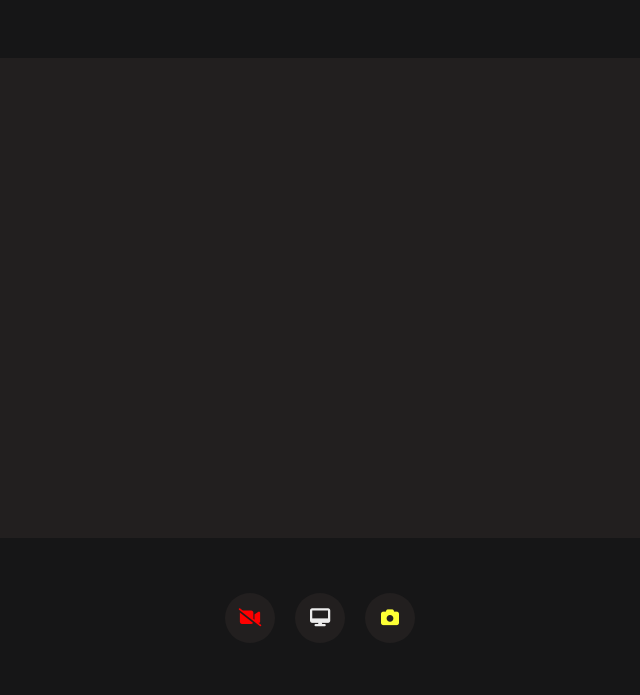
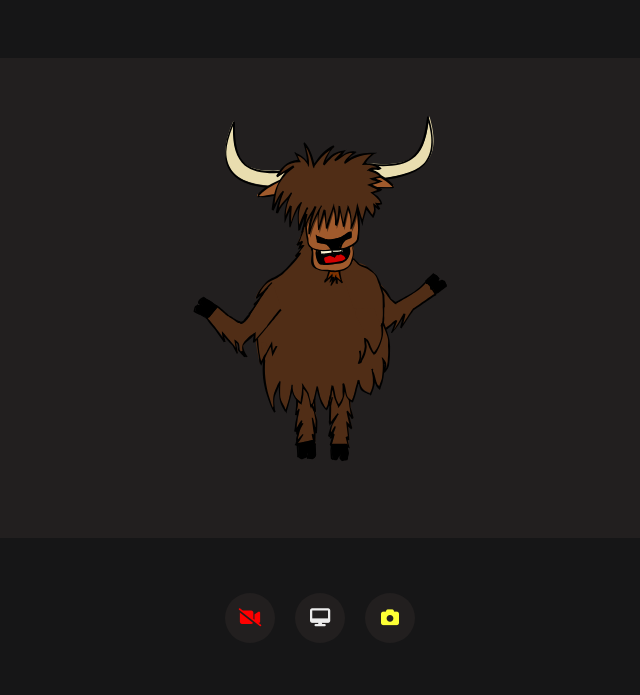
Before and after one commit to FiorellaChilcon/Screen-Capture-API-Test, a plain HTML site: page src/index.html in a window 1280 px wide. Shown: the top 695 px of the page, without its empty margins (320-960 px from the left). Drawn offline with Linux system fonts and the light colour scheme; the site is published under a folder, as on GitHub Pages, so addresses that start at the root find nothing.

Commit message:
images relocation

```diff
--- a/src/style.css
+++ b/src/style.css
@@ -8,7 +8,7 @@ body {
 
 video, canvas {
   background-color: rgb(34, 31, 31);
-  background-image: url('/public/assets/images/avatar.svg');
+  background-image: url('images/avatar.svg');
   background-size: auto 380px;
   background-repeat: no-repeat;
   background-position: center;
```
Also changed, not shown: src/images/avatar.svg (renamed from public/assets/images/avatar.svg), src/images/ui.png (renamed from public/assets/images/ui.png), 1 other file.
